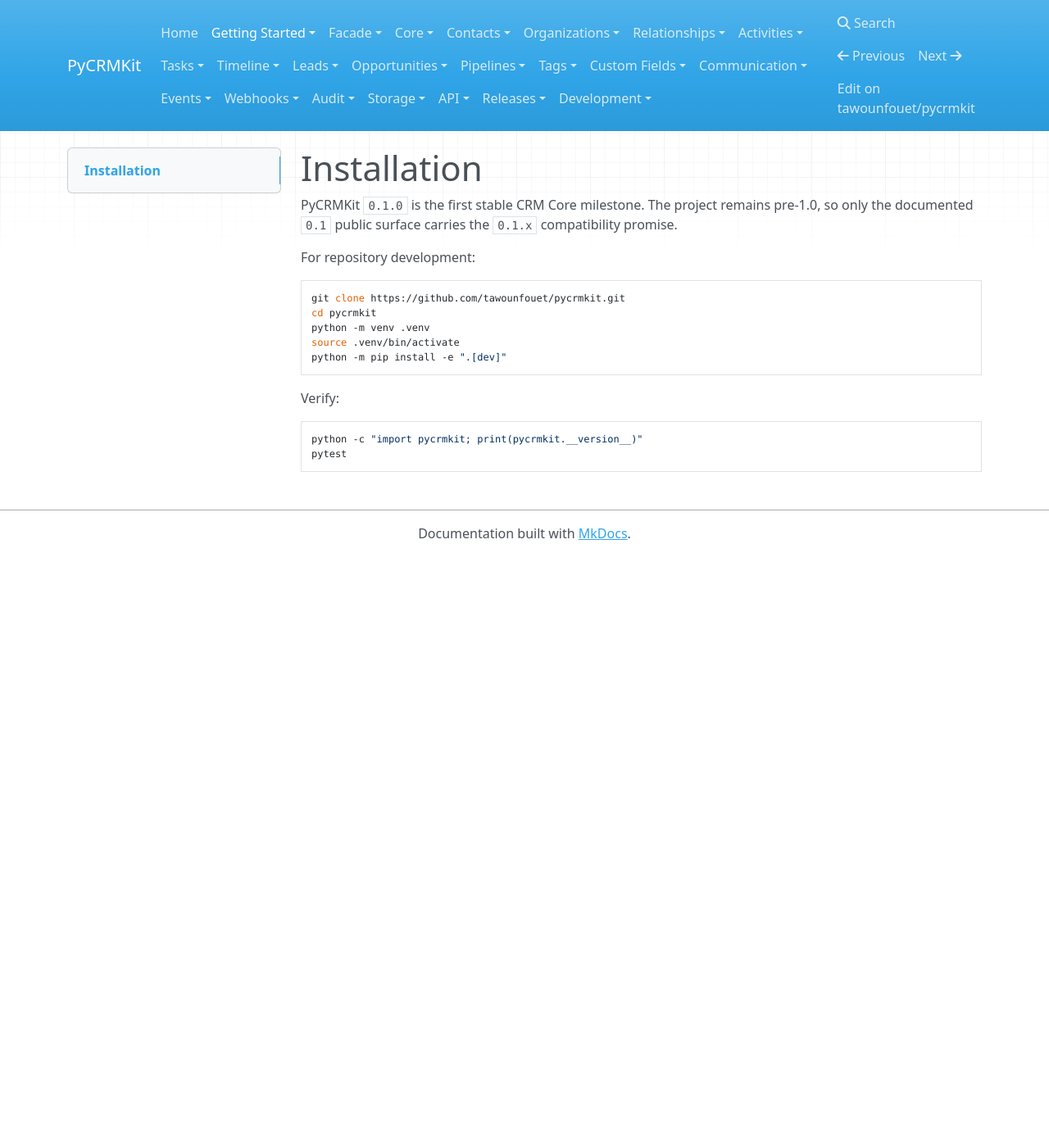
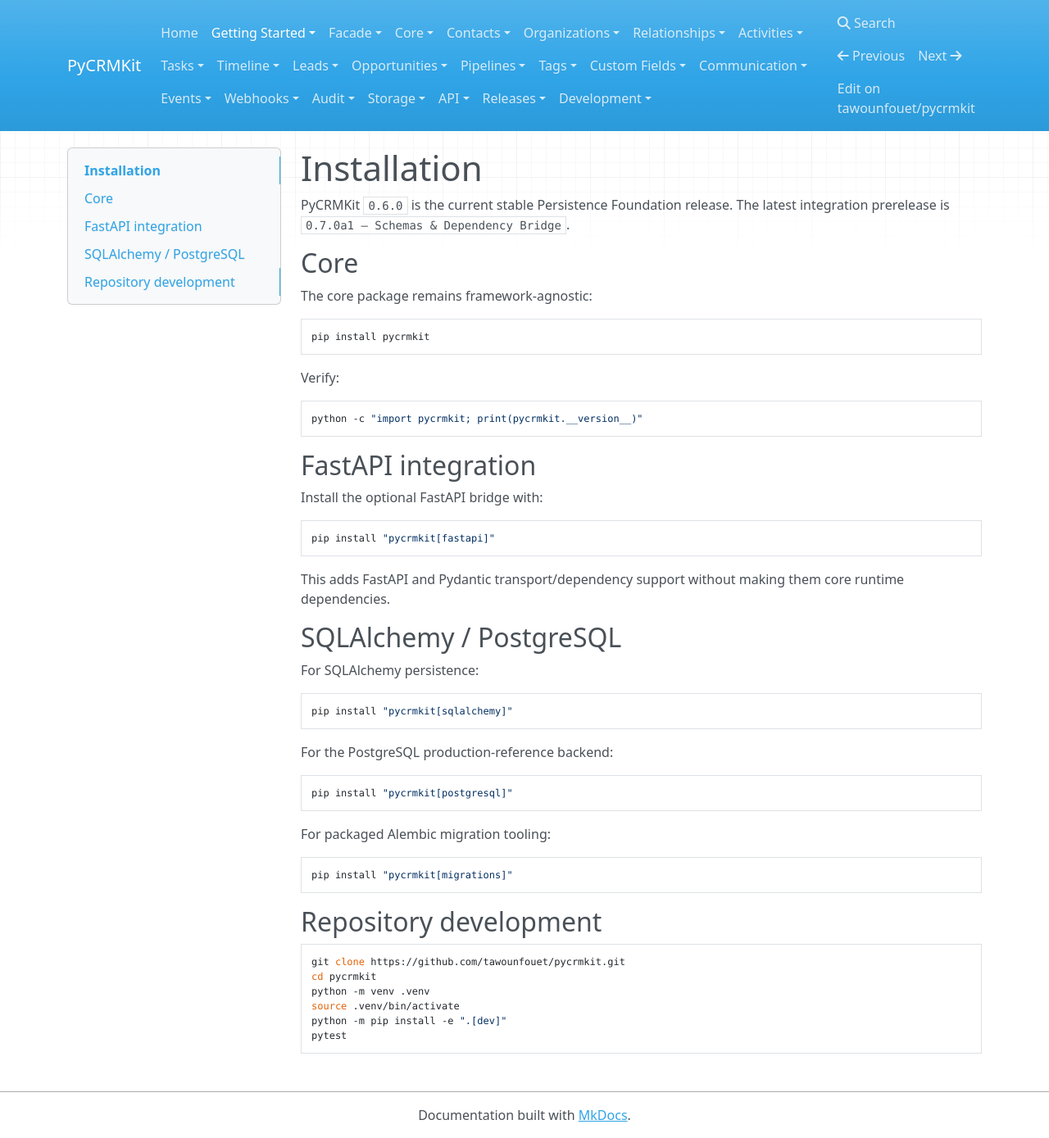
Before and after one commit to tawounfouet/pycrmkit, an MkDocs documentation site: the page built from docs/getting-started/installation.md, in a window 1280 px wide and 1389 px high. Shown: the whole window at 82% size. Built offline with MkDocs 1.6.1, drawn with Linux system fonts in a browser that asks for light colours; nearby versions of some CDN libraries.

Commit message:
docs(fastapi): update installation extras

````diff
--- a/docs/getting-started/installation.md
+++ b/docs/getting-started/installation.md
@@ -1,8 +1,54 @@
 # Installation
 
-PyCRMKit `0.1.0` is the first stable CRM Core milestone. The project remains pre-1.0, so only the documented `0.1` public surface carries the `0.1.x` compatibility promise.
+PyCRMKit `0.6.0` is the current stable Persistence Foundation release.
+The latest integration prerelease is `0.7.0a1 — Schemas & Dependency Bridge`.
 
-For repository development:
+## Core
+
+The core package remains framework-agnostic:
+
+```bash
+pip install pycrmkit
+```
+
+Verify:
+
+```bash
+python -c "import pycrmkit; print(pycrmkit.__version__)"
+```
+
+## FastAPI integration
+
+Install the optional FastAPI bridge with:
+
+```bash
+pip install "pycrmkit[fastapi]"
+```
+
+This adds FastAPI and Pydantic transport/dependency support without making them
+core runtime dependencies.
+
+## SQLAlchemy / PostgreSQL
+
+For SQLAlchemy persistence:
+
+```bash
+pip install "pycrmkit[sqlalchemy]"
+```
+
+For the PostgreSQL production-reference backend:
+
+```bash
+pip install "pycrmkit[postgresql]"
+```
+
+For packaged Alembic migration tooling:
+
+```bash
+pip install "pycrmkit[migrations]"
+```
+
+## Repository development
 
 ```bash
 git clone https://github.com/tawounfouet/pycrmkit.git
@@ -10,11 +56,5 @@
 python -m venv .venv
 source .venv/bin/activate
 python -m pip install -e ".[dev]"
-```
-
-Verify:
-
-```bash
-python -c "import pycrmkit; print(pycrmkit.__version__)"
 pytest
 ```
````
